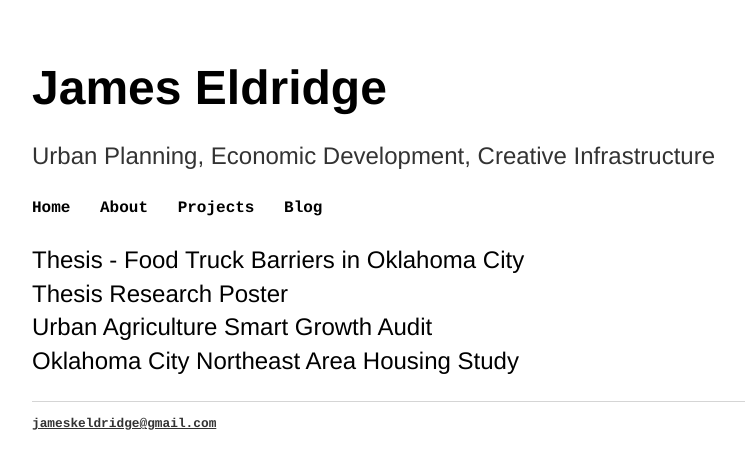
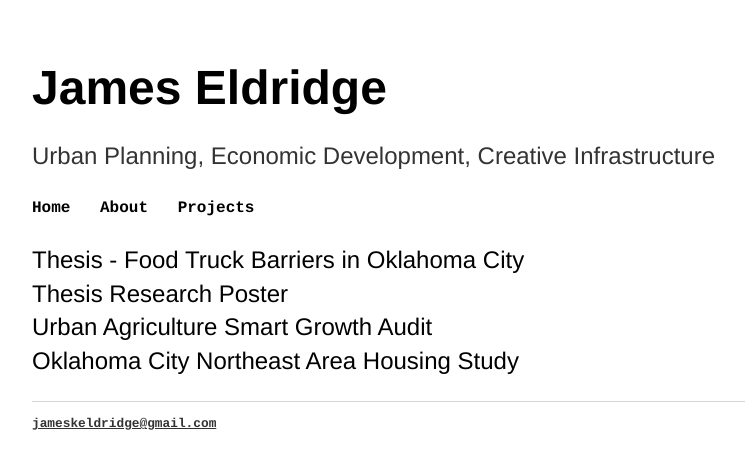
Before and after one commit to jameskeldridge/jameskeldridge.github.io, a Jekyll site: the page projects/index.html, which Jekyll copies as it is, in a window 1280 px wide. Shown: the top 469 px of the page, without its empty margins (160-905 px from the left). Built offline with Jekyll 4.4.1, drawn with Linux system fonts in a browser that asks for light colours.

Commit message:
Update index.html

```diff
--- a/projects/index.html
+++ b/projects/index.html
@@ -13,7 +13,7 @@
 	       	<li><a href="/">Home</a></li>
          	<li><a href="/about">About</a></li>
 		<li><a href="/projects">Projects</a></li>
-	       	<li><a href="http://whycity.github.io">Blog</a></li>
+
 	    </ul>
 	</nav>
 
```
